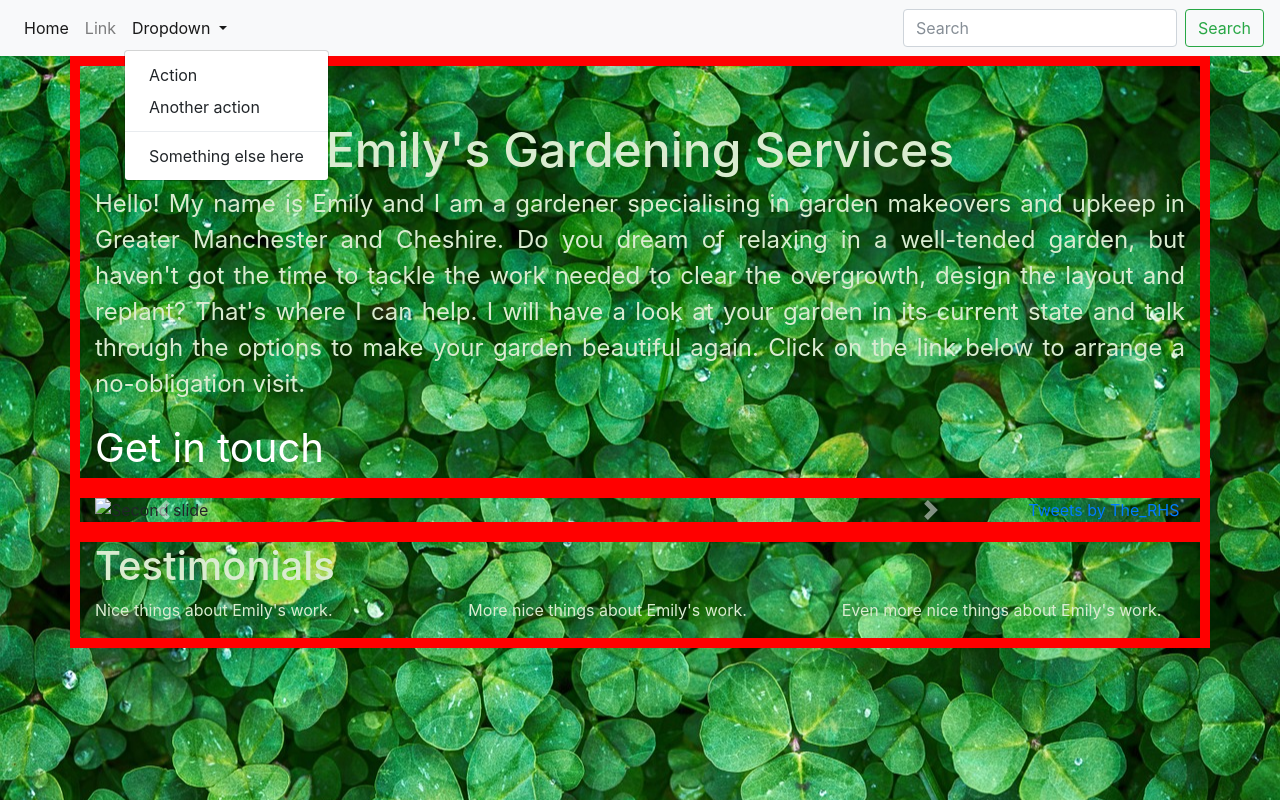
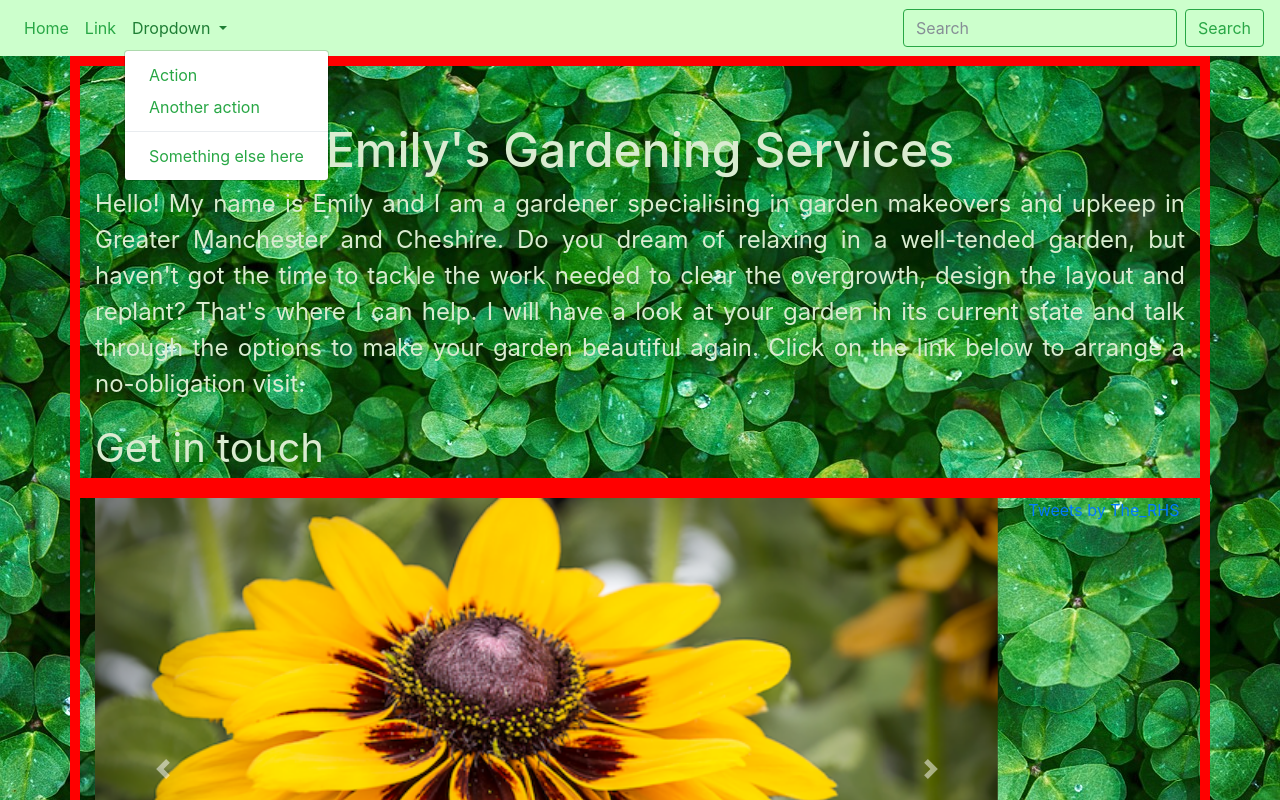
Before and after one commit to Chenerywoman/Techreturners_2, a plain HTML site: page index.html in a window 1280 px wide. Both pictures are taken after a click on the button "Dropdown". Shown: the top 800 px of the page. Drawn offline with nearby package versions, Linux system fonts and the light colour scheme.

Commit message:
adding flower files and updated index.html and main.css

```diff
--- a/index.html
+++ b/index.html
@@ -22,7 +22,7 @@
   </head>
   <body>
 
-    <nav class="navbar navbar-expand-lg navbar-light bg-light">
+    <nav class="navbar navbar-expand-lg navbar-light" style="background-color:#ccffcc;">
   <button class="navbar-toggler" type="button" data-toggle="collapse" data-target="#navbarSupportedContent" aria-controls="navbarSupportedContent" aria-expanded="false" aria-label="Toggle navigation">
     <span class="navbar-toggler-icon"></span>
   </button>
@@ -30,25 +30,25 @@
   <div class="collapse navbar-collapse" id="navbarSupportedContent">
     <ul class="navbar-nav mr-auto">
       <li class="nav-item active">
-        <a class="nav-link" href="#">Home <span class="sr-only">(current)</span></a>
+        <a class="nav-link text-success" href="#">Home <span class="sr-only">(current)</span></a>
       </li>
       <li class="nav-item">
-        <a class="nav-link" href="#">Link</a>
+        <a class="nav-link text-success" href="#">Link</a>
       </li>
       <li class="nav-item dropdown">
-        <a class="nav-link dropdown-toggle" href="#" id="navbarDropdown" role="button" data-toggle="dropdown" aria-haspopup="true" aria-expanded="false">
+        <a class="nav-link dropdown-toggle text-success" href="#" id="navbarDropdown" role="button" data-toggle="dropdown" aria-haspopup="true" aria-expanded="false">
           Dropdown
         </a>
         <div class="dropdown-menu" aria-labelledby="navbarDropdown">
-          <a class="dropdown-item" href="#">Action</a>
-          <a class="dropdown-item" href="#">Another action</a>
+          <a class="dropdown-item text-success" href="#">Action</a>
+          <a class="dropdown-item text-success" href="#">Another action</a>
           <div class="dropdown-divider"></div>
-          <a class="dropdown-item" href="#">Something else here</a>
+          <a class="dropdown-item text-success" href="#">Something else here</a>
         </div>
       </li>
     </ul>
     <form class="form-inline my-2 my-lg-0">
-      <input class="form-control mr-sm-2" type="search" placeholder="Search" aria-label="Search">
+      <input class="form-control mr-sm-2 btn-outline-success text-success" type="search" placeholder="Search" aria-label="Search">
       <button class="btn btn-outline-success my-2 my-sm-0" type="submit">Search</button>
     </form>
   </div>
@@ -72,13 +72,13 @@
             <div id="carouselExampleControls" class="carousel slide" data-ride="carousel">
         <div class="carousel-inner">
           <div class="carousel-item active">
-            <img class="d-block w-100" src="..." alt="First slide">
+            <img class="d-block w-100" src="flower.jpeg" alt="First slide">
           </div>
           <div class="carousel-item">
-            <img class="d-block w-100" src="..." alt="Second slide">
+            <img class="d-block w-100" src="sunflower.png" alt="Second slide">
           </div>
           <div class="carousel-item">
-            <img class="d-block w-100" src="..." alt="Third slide">
+            <img class="d-block w-100" src="Peony.jpg" alt="Third slide">
           </div>
         </div>
         <a class="carousel-control-prev" href="#carouselExampleControls" role="button" data-slide="prev">
--- a/main.css
+++ b/main.css
@@ -8,7 +8,6 @@ body {
   background-blend-mode: screen;*/
   font-size: 100%;
 }
-
 
 .heading {
   color: #d9ecd0;
@@ -27,7 +26,7 @@ body {
 }
 
 .contact{
-  color: white;
+  color: #d9ecd0;
   font-size: 2.5em;
 }
 
```
Also changed, not shown: Peony.jpg (added), flower.jpeg (added), sunflower.png (added).
